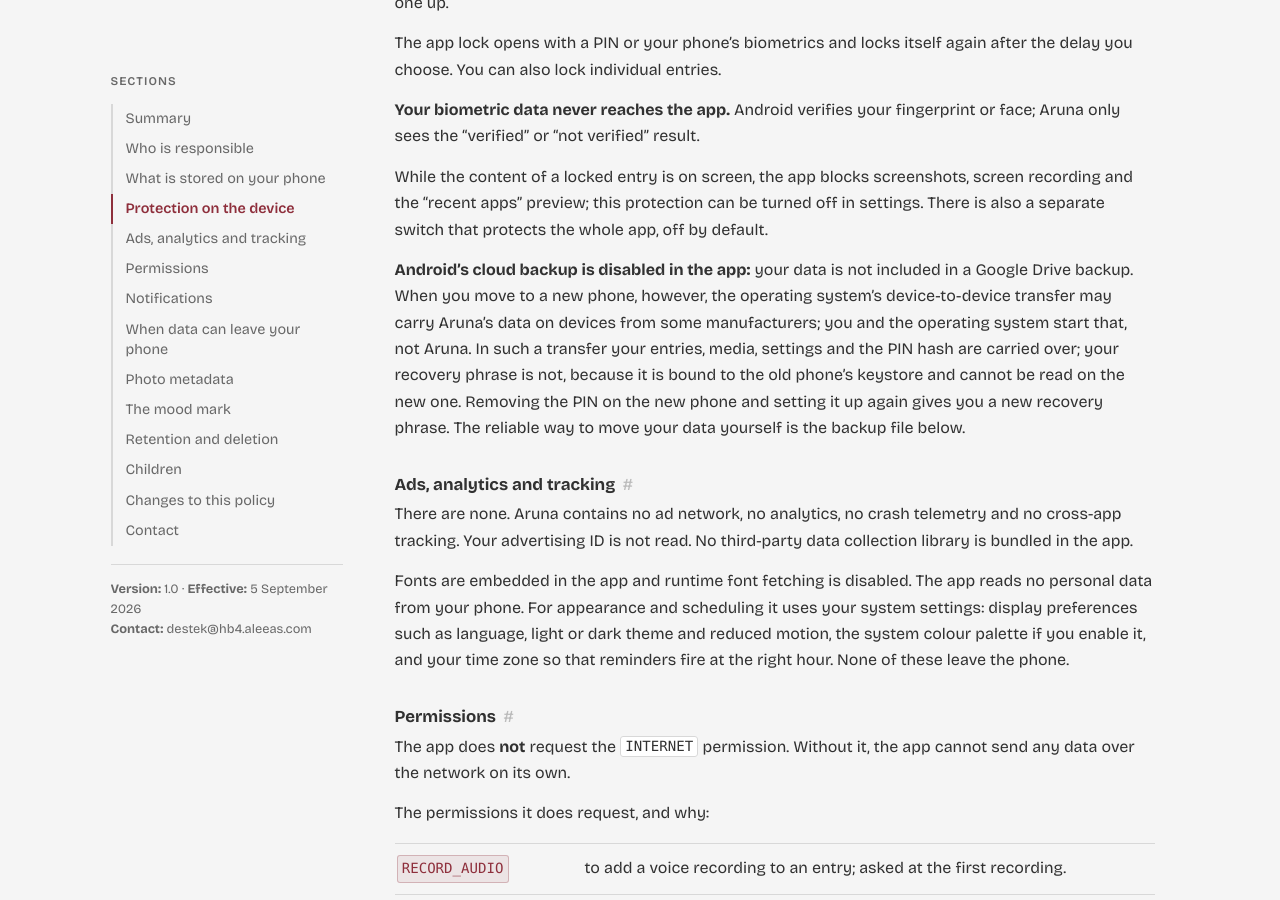
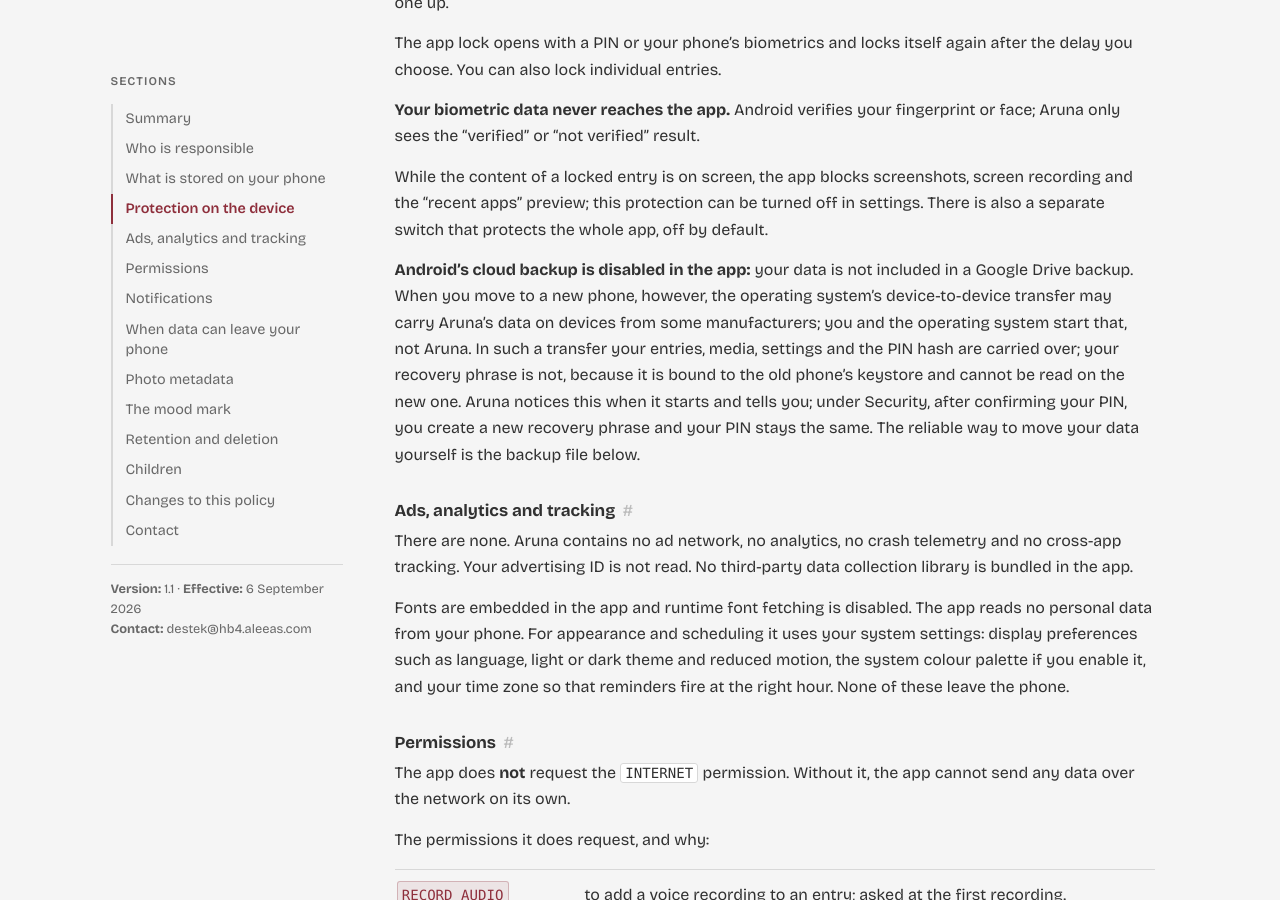
Before and after one commit to HB4sri/aruna-web, a Jekyll site: the page built from gizlilik.md, in a window 1280 px wide and 900 px high, scrolled down 1220 px. Built offline with Jekyll 4.4.1, drawn with Linux system fonts in a browser that asks for light colours; our own code applies the rules of GitHub Pages for plain Markdown files; some of the changed text lies outside the part shown.

Commit message:
Gizlilik politikası 1.1: yarım aktarım paragrafı, iki dil
Uygulama deposundaki docs/gizlilik_politikasi.md ile birebir aynı.
Cihazdan cihaza aktarımda PIN gelip kurtarma cümlesi gelmeyince Aruna bunu
açılışta fark eder ve söyler; Güvenlik ayarlarında PIN doğrulanıp yeni cümle
oluşturulur, PIN değişmez. Yürürlük 6 Eylül 2026.

```diff
--- a/gizlilik.md
+++ b/gizlilik.md
@@ -6,7 +6,7 @@
 
 ## Gizlilik Politikası
 
-**Sürüm:** 1.0 · **Yürürlük:** 5 Eylül 2026
+**Sürüm:** 1.1 · **Yürürlük:** 6 Eylül 2026
 **İletişim:** destek@hb4.aleeas.com
 
 ### Özet
@@ -68,8 +68,9 @@ edilmez. Yeni bir telefona geçerken işletim sisteminin cihazdan cihaza aktarı
 üreticilerin cihazlarında Aruna'nın verisini taşıyabilir; bunu siz ve işletim sistemi
 başlatır, Aruna değil. Böyle bir aktarımda notlarınız, medyanız, ayarlarınız ve PIN'in özeti
 taşınır; kurtarma cümleniz taşınmaz, çünkü eski telefonun anahtar deposuna bağlıdır ve yeni
-telefonda okunamaz. Yeni telefonda PIN'i kaldırıp yeniden kurduğunuzda yeni bir kurtarma
-cümlesi alırsınız. Verinizi kendiniz taşımanın güvenilir yolu aşağıdaki yedek dosyasıdır.
+telefonda okunamaz. Aruna bu durumu açılışta fark eder ve size söyler; Güvenlik ayarlarında
+PIN'inizi doğruladıktan sonra yeni bir kurtarma cümlesi oluşturursunuz, PIN'iniz değişmez.
+Verinizi kendiniz taşımanın güvenilir yolu aşağıdaki yedek dosyasıdır.
 
 ### Reklam, analitik ve izleme
 
@@ -203,7 +204,7 @@ davranışını değiştiren bir güncelleme yayımlanırsa politika aynı sür
 
 ## Privacy Policy
 
-**Version:** 1.0 · **Effective:** 5 September 2026
+**Version:** 1.1 · **Effective:** 6 September 2026
 **Contact:** destek@hb4.aleeas.com
 
 ### Summary
@@ -266,8 +267,9 @@ backup. When you move to a new phone, however, the operating system's device-to-
 may carry Aruna's data on devices from some manufacturers; you and the operating system start
 that, not Aruna. In such a transfer your entries, media, settings and the PIN hash are carried
 over; your recovery phrase is not, because it is bound to the old phone's keystore and cannot
-be read on the new one. Removing the PIN on the new phone and setting it up again gives you a
-new recovery phrase. The reliable way to move your data yourself is the backup file below.
+be read on the new one. Aruna notices this when it starts and tells you; under Security, after
+confirming your PIN, you create a new recovery phrase and your PIN stays the same. The reliable
+way to move your data yourself is the backup file below.
 
 ### Ads, analytics and tracking
 
```
